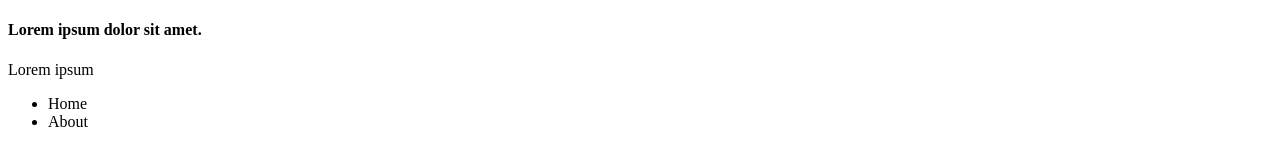
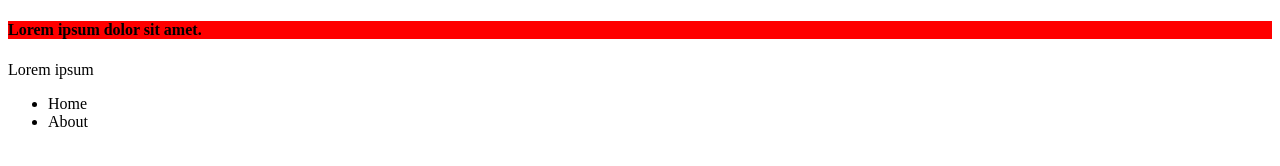
Before and after one commit to devmuhammadmustafa/test, a plain HTML site: page index.html in a window 1280 px wide. Drawn offline with Linux system fonts and the light colour scheme.

```diff
--- a/index.html
+++ b/index.html
@@ -7,7 +7,7 @@
     <title>Document</title>
   </head>
   <body>
-    <h4>Lorem ipsum dolor sit amet.</h4>
+    <h4 style="background-color: red">Lorem ipsum dolor sit amet.</h4>
     <p>Lorem ipsum</p>
     <ul>
       <li><a>Home</a></li>
```
